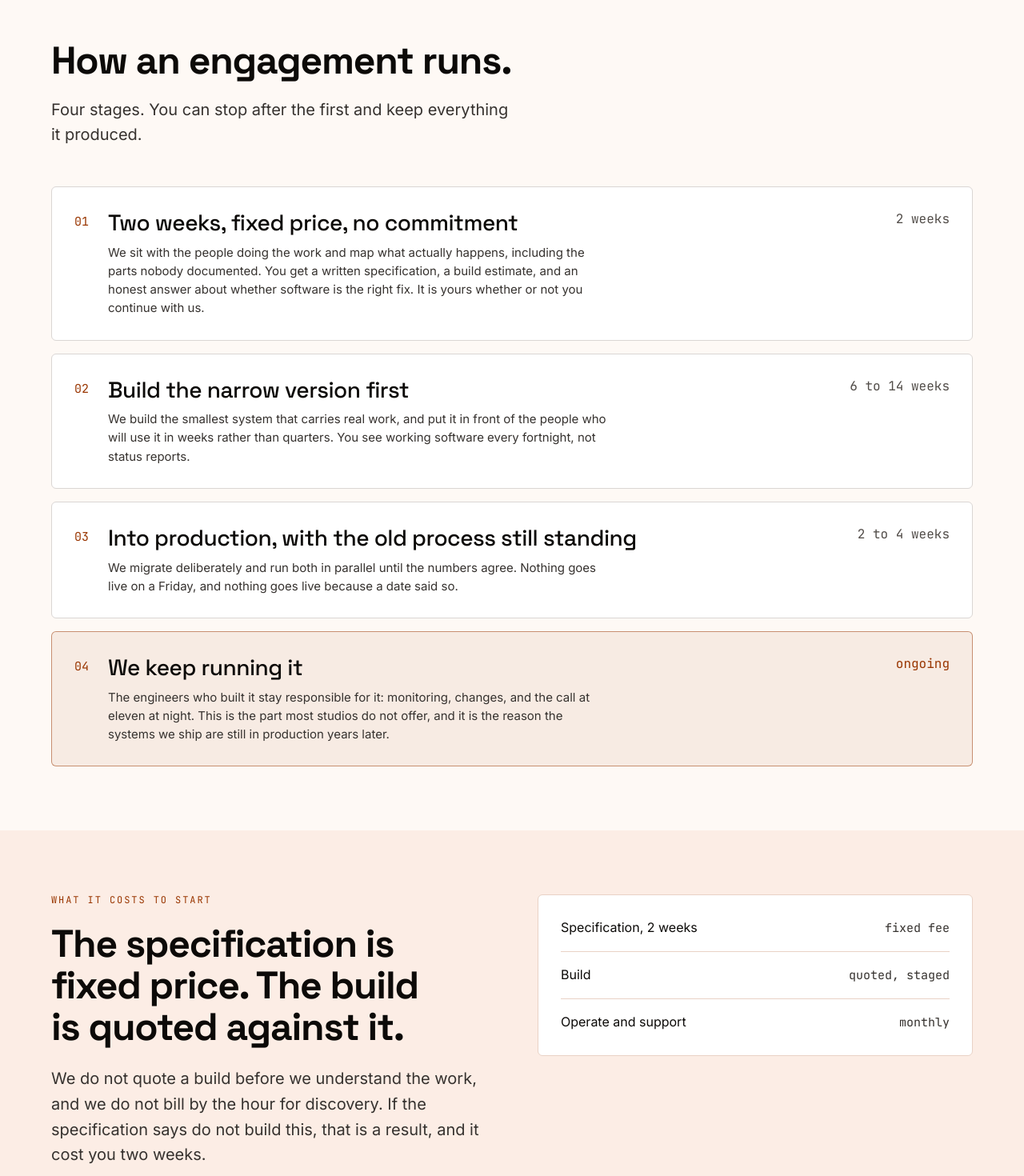
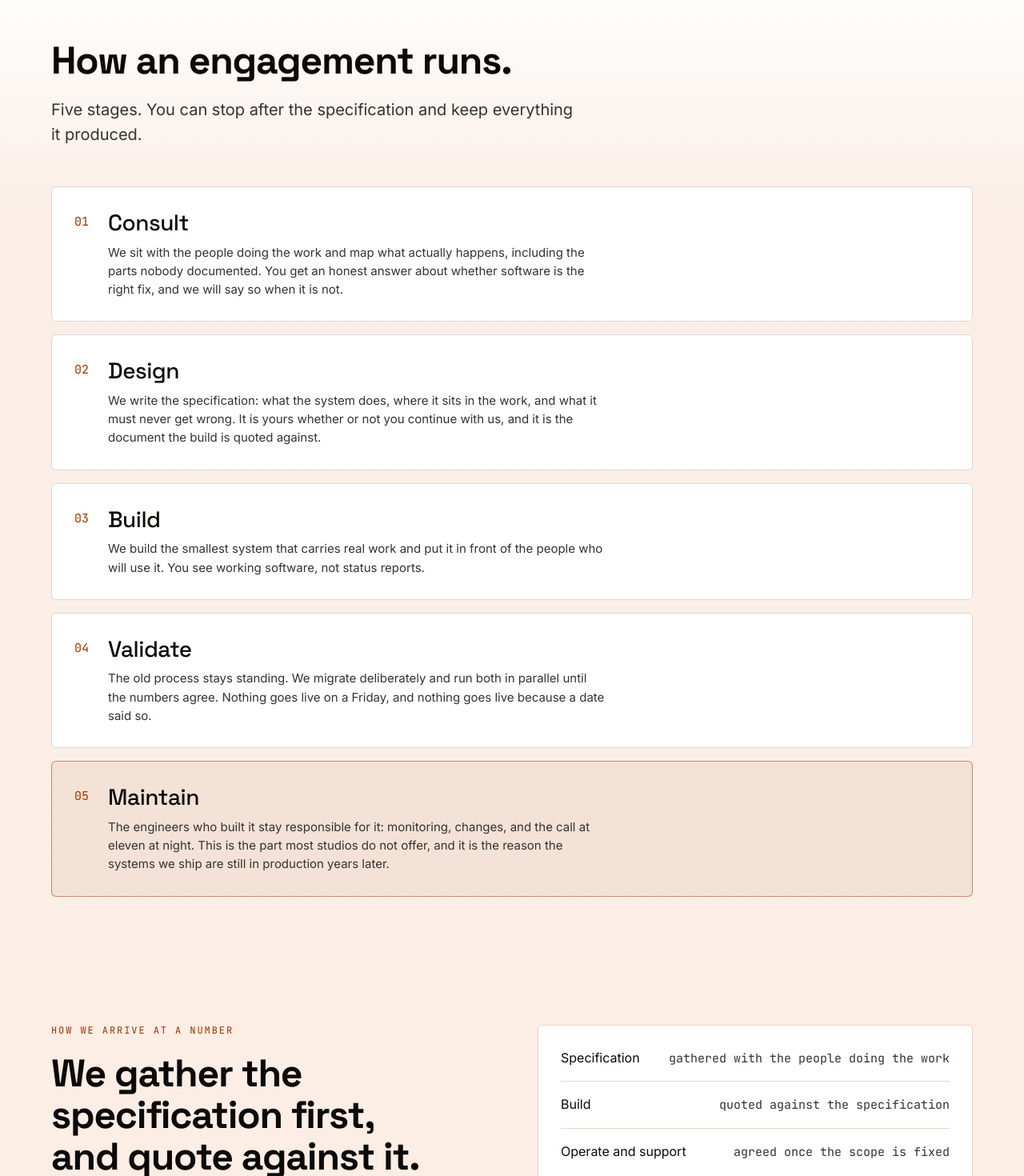
Before and after one commit to Kaibre-Systems/company-site, a Next.js app: page /commissioned-systems in a window 1280 px wide. Shown: the part 680-2150 px from the top of the page at 80% size. Built offline with nearby package versions, Linux system fonts and the light colour scheme.

Commit message:
Update commisioned systems contnet

```diff
--- a/src/app/(site)/commissioned-systems/page.tsx
+++ b/src/app/(site)/commissioned-systems/page.tsx
@@ -22,7 +22,7 @@ import {
 export const metadata: Metadata = {
   title: "Commissioned systems",
   description:
-    "We build the one system your business runs on, put it into production, and keep operating it. Senior engineers only, no juniors, no handoff.",
+    "We build the one system your business runs on, put it into production, and keep operating it. A compact team of dedicated experts, from the specification through to support.",
   alternates: { canonical: "/commissioned-systems" },
   openGraph: {
     title: "Commissioned systems | Kaibre",
@@ -61,7 +61,7 @@ export default function CommissionedSystemsPage() {
       </Section>
 
       {/* How an engagement runs */}
-      <Section surface="ink">
+      <Section surface="coal">
         <Container>
           <Heading level={2} size="display-2">
             {CM_ENGAGEMENT.heading}
@@ -77,7 +77,7 @@ export default function CommissionedSystemsPage() {
                 <li
                   key={stage.n}
                   className={cn(
-                    "grid grid-cols-[auto_minmax(0,1fr)] items-start gap-x-5 gap-y-2 rounded-card border p-6 sm:grid-cols-[auto_minmax(0,1fr)_auto] sm:gap-x-6 sm:p-7",
+                    "grid grid-cols-[auto_minmax(0,1fr)] items-start gap-x-5 gap-y-2 rounded-card border p-6 sm:gap-x-6 sm:p-7",
                     accent
                       ? "border-accent/50 bg-accent/[0.07]"
                       : "border-border bg-surface-raised",
@@ -90,14 +90,6 @@ export default function CommissionedSystemsPage() {
                       {stage.body}
                     </Text>
                   </div>
-                  <span
-                    className={cn(
-                      "col-start-2 font-mono text-fine sm:col-start-3 sm:text-right",
-                      accent ? "text-accent" : "text-fg-subtle",
-                    )}
-                  >
-                    {stage.duration}
-                  </span>
                 </li>
               );
             })}
@@ -105,7 +97,7 @@ export default function CommissionedSystemsPage() {
         </Container>
       </Section>
 
-      {/* What it costs to start (rust band) */}
+      {/* How we arrive at a number (rust band) */}
       <Section surface="ember">
         <Container>
           <div className="grid gap-10 lg:grid-cols-2 lg:gap-16 lg:items-start">
--- a/src/content/commissioned.ts
+++ b/src/content/commissioned.ts
@@ -1,16 +1,3 @@
-/**
- * /commissioned-systems copy.
- *
- * The custom offer, given a page of its own. Its job is to convert a stranger
- * into a described workflow in the inbox: what we take, what we refuse, how an
- * engagement runs, what the first two weeks produce, and what it costs to
- * start. One case card at the bottom, no more.
- *
- * Voice: one assertion per sentence, subject first, no em dashes. Pricing
- * specifics are deliberately withheld until the founders set them — the shape
- * of the commercial arrangement is stated, the numbers are not invented.
- */
-
 export const CM_HERO = {
   eyebrow: "Commissioned systems",
   headline: "One workflow carries your business. We build the software it runs on.",
@@ -21,45 +8,45 @@ export const CM_HERO = {
 
 export const CM_ENGAGEMENT = {
   heading: "How an engagement runs.",
-  body: "Four stages. You can stop after the first and keep everything it produced.",
+  body: "Five stages. You can stop after the specification and keep everything it produced.",
   stages: [
     {
       n: "01",
-      title: "Two weeks, fixed price, no commitment",
-      body: "We sit with the people doing the work and map what actually happens, including the parts nobody documented. You get a written specification, a build estimate, and an honest answer about whether software is the right fix. It is yours whether or not you continue with us.",
-      duration: "2 weeks",
+      title: "Consult",
+      body: "We sit with the people doing the work and map what actually happens, including the parts nobody documented. You get an honest answer about whether software is the right fix, and we will say so when it is not.",
     },
     {
       n: "02",
-      title: "Build the narrow version first",
-      body: "We build the smallest system that carries real work, and put it in front of the people who will use it in weeks rather than quarters. You see working software every fortnight, not status reports.",
-      duration: "6 to 14 weeks",
+      title: "Design",
+      body: "We write the specification: what the system does, where it sits in the work, and what it must never get wrong. It is yours whether or not you continue with us, and it is the document the build is quoted against.",
     },
     {
       n: "03",
-      title: "Into production, with the old process still standing",
-      body: "We migrate deliberately and run both in parallel until the numbers agree. Nothing goes live on a Friday, and nothing goes live because a date said so.",
-      duration: "2 to 4 weeks",
+      title: "Build",
+      body: "We build the smallest system that carries real work and put it in front of the people who will use it. You see working software, not status reports.",
     },
     {
       n: "04",
-      title: "We keep running it",
+      title: "Validate",
+      body: "The old process stays standing. We migrate deliberately and run both in parallel until the numbers agree. Nothing goes live on a Friday, and nothing goes live because a date said so.",
+    },
+    {
+      n: "05",
+      title: "Maintain",
       body: "The engineers who built it stay responsible for it: monitoring, changes, and the call at eleven at night. This is the part most studios do not offer, and it is the reason the systems we ship are still in production years later.",
-      duration: "ongoing",
-      /** The one stage drawn on the rust tint — the differentiator. */
       accent: true,
     },
   ],
 } as const;
 
 export const CM_PRICING = {
-  eyebrow: "What it costs to start",
-  heading: "The specification is fixed price. The build is quoted against it.",
-  body: "We do not quote a build before we understand the work, and we do not bill by the hour for discovery. If the specification says do not build this, that is a result, and it cost you two weeks.",
+  eyebrow: "How we arrive at a number",
+  heading: "We gather the specification first, and quote against it.",
+  body: "We do not quote a build before we understand the work. The specification is what makes a number mean anything: it is written with the people doing the work, it says what the system must do, and the build is priced against that document rather than against a conversation. If the specification says do not build this, that is a result, and you keep it.",
   rows: [
-    { label: "Specification, 2 weeks", value: "fixed fee" },
-    { label: "Build", value: "quoted, staged" },
-    { label: "Operate and support", value: "monthly" },
+    { label: "Specification", value: "gathered with the people doing the work" },
+    { label: "Build", value: "quoted against the specification" },
+    { label: "Operate and support", value: "agreed once the scope is fixed" },
   ],
 } as const;
 
```
